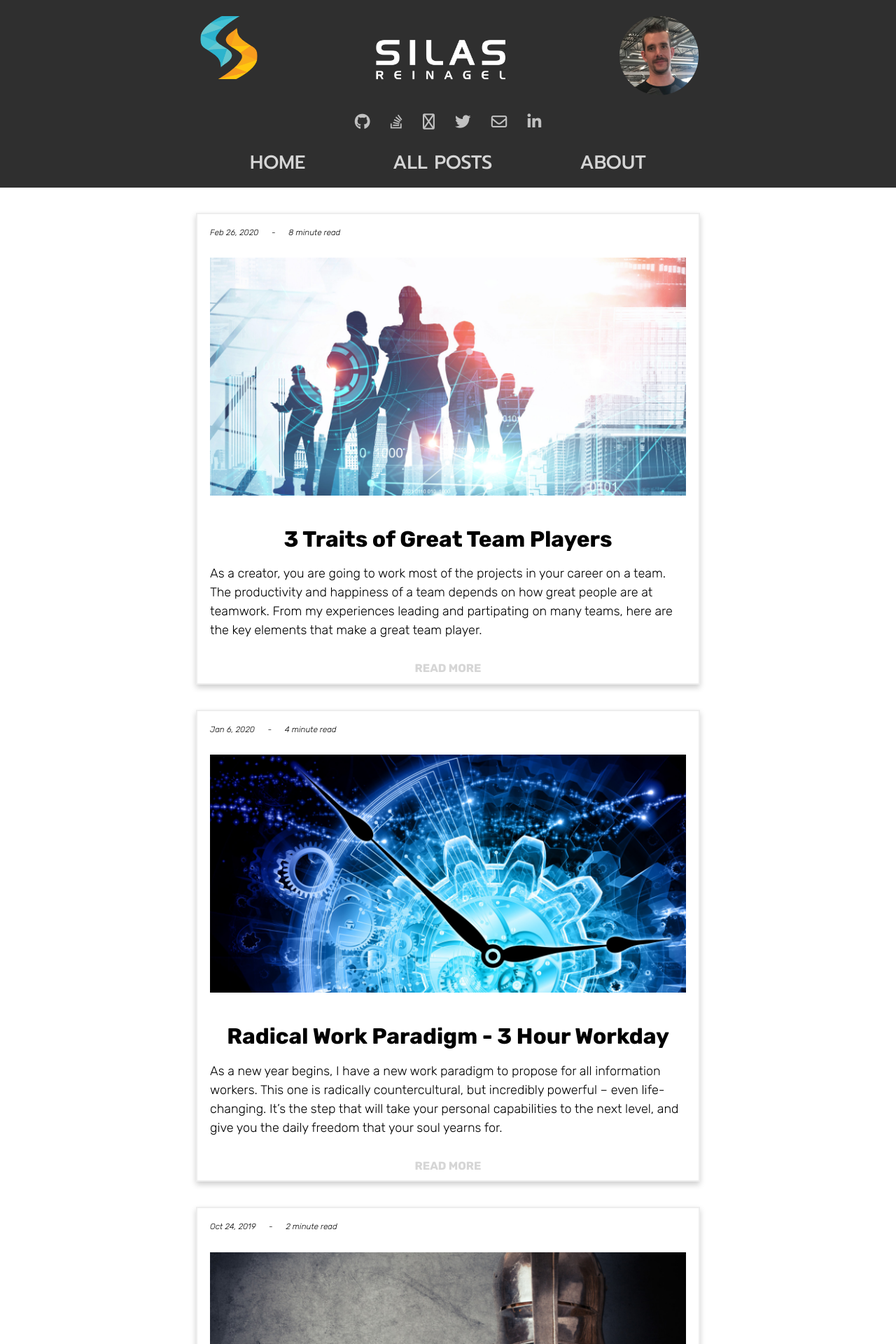
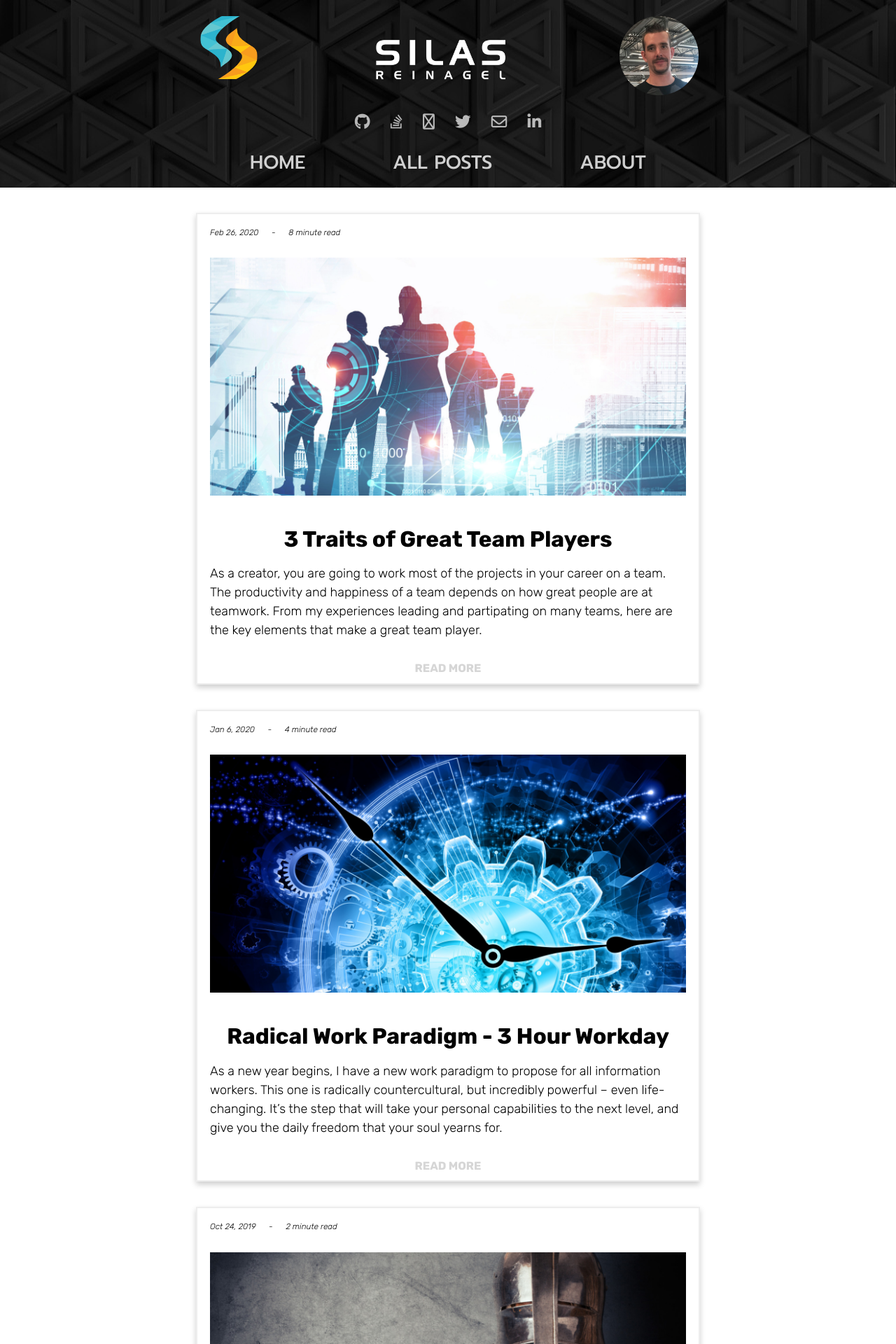
Before and after one commit to SilasReinagel/silasreinagel.github.io, a Jekyll site: the page built from index.html, in a window 1280 px wide. Shown: the top 1920 px of the page at 70% size. Built offline with Jekyll 4.4.1, drawn with Linux system fonts in a browser that asks for light colours; nearby versions of some CDN libraries; the list of posts is cut into pages by our own code.

Commit message:
Fixed relative path image.

```diff
--- a/_sass/_images.scss
+++ b/_sass/_images.scss
@@ -1,9 +1,9 @@
 .site-header {
-  background-image: url("./images/site-header-bg.jpg");
+  background-image: url("/images/site-header-bg.jpg");
   width: 100vw;
 }
 
 .site-footer {
-  background-image: url("./images/site-header-bg.jpg");
+  background-image: url("/images/site-header-bg.jpg");
   width: 100vw;
 }
```
